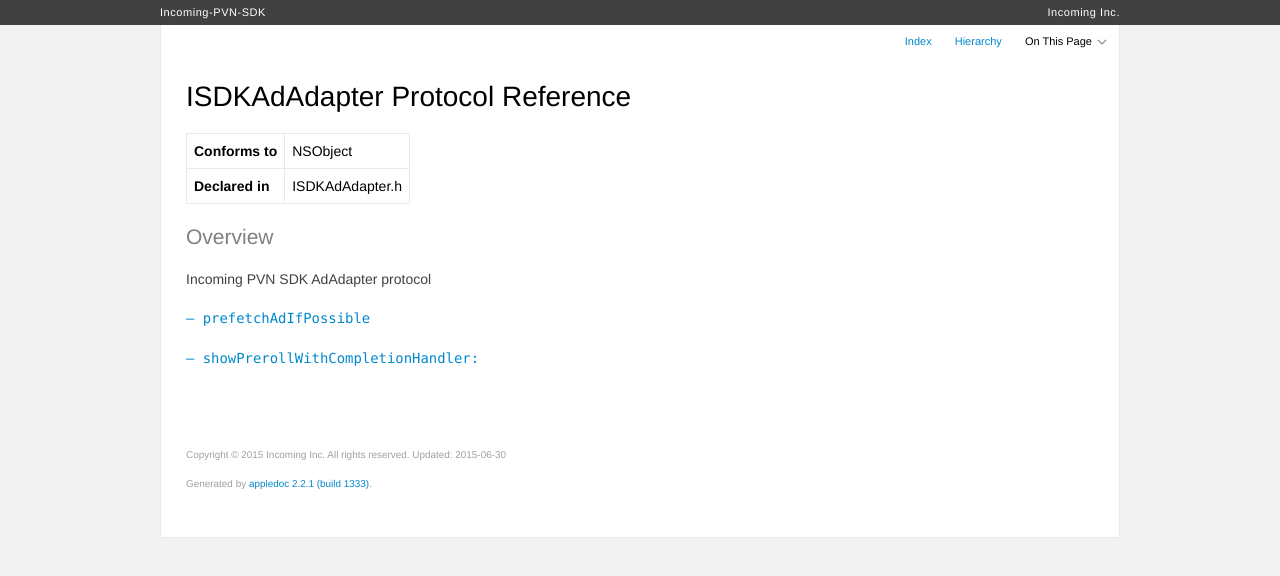
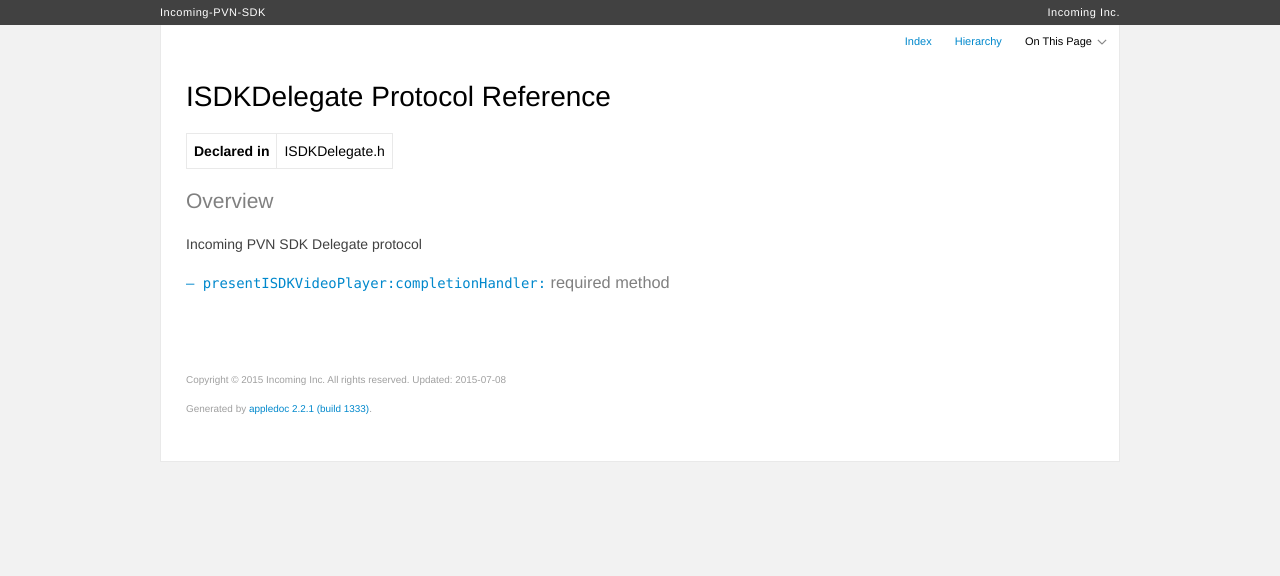
Before and after one commit to incoming-inc/ios-template-app, a Jekyll site: the page apidoc/html/Protocols/ISDKDelegate.html, which Jekyll copies as it is, in a window 1280 px wide. Shown: the top 576 px of the page. Built offline with Jekyll 4.4.1, drawn with Linux system fonts in a browser that asks for light colours.

Commit message:
Documentation updates

```diff
--- a/apidoc/html/Protocols/ISDKAdAdapter.html
+++ b/apidoc/html/Protocols/ISDKDelegate.html
@@ -3,7 +3,7 @@
 <head>
 	<meta charset="utf-8">
 
-	<title>ISDKAdAdapter Protocol Reference</title>
+	<title>ISDKDelegate Protocol Reference</title>
 
 	<link rel="stylesheet" href="../css/style.css">
 	<meta name="viewport" content="initial-scale=1, maximum-scale=1.4">
@@ -60,9 +60,7 @@
 
 	<optgroup label="Instance Methods">
 
-		<option value="//api/name/prefetchAdIfPossible">- prefetchAdIfPossible</option>
-
-		<option value="//api/name/showPrerollWithCompletionHandler:">- showPrerollWithCompletionHandler:</option>
+		<option value="//api/name/presentISDKVideoPlayer:completionHandler:">- presentISDKVideoPlayer:completionHandler:</option>
 
 	</optgroup>
 
@@ -79,16 +77,13 @@
 		<div id="overview_contents" class="container">
 			<div id="content">
 				<main role="main">
-					<h1 class="title">ISDKAdAdapter Protocol Reference</h1>
+					<h1 class="title">ISDKDelegate Protocol Reference</h1>
 
 
 					<div class="section section-specification"><table cellspacing="0"><tbody>
 						<tr>
-	<th>Conforms to</th>
-	<td>NSObject</td>
-</tr><tr>
 	<th>Declared in</th>
-	<td>ISDKAdAdapter.h</td>
+	<td>ISDKDelegate.h</td>
 </tr>
 						</tbody></table></div>
 
@@ -98,7 +93,7 @@
 					<div class="section section-overview">
 						<a title="Overview" name="overview"></a>
 						<h2 class="subtitle subtitle-overview">Overview</h2>
-						<p>Incoming PVN SDK AdAdapter protocol</p>
+						<p>Incoming PVN SDK Delegate protocol</p>
 					</div>
 
 
@@ -114,9 +109,9 @@
 
 						<div class="task-list">
 							<div class="section-method">
-	<a name="//api/name/prefetchAdIfPossible" title="prefetchAdIfPossible"></a>
-	<h3 class="method-title"><code><a href="#//api/name/prefetchAdIfPossible">&ndash;&nbsp;prefetchAdIfPossible</a></code>
-</h3>
+	<a name="//api/name/presentISDKVideoPlayer:completionHandler:" title="presentISDKVideoPlayer:completionHandler:"></a>
+	<h3 class="method-title"><code><a href="#//api/name/presentISDKVideoPlayer:completionHandler:">&ndash;&nbsp;presentISDKVideoPlayer:completionHandler:</a></code>
+<span class="task-item-suffix">required method</span></h3>
 
 	<div class="method-info">
 		<div class="pointy-thing"></div>
@@ -125,61 +120,12 @@
 
 
 			<div class="method-subsection brief-description">
-				<p>This method may be called by the Incoming SDK to give a chance
-to the Ad adapter to start loading an ad</p>
+				<p>Delegate method for the host application to present the ISDK video player</p>
 			</div>
 
 
 
-			<div class="method-subsection method-declaration"><code>- (void)prefetchAdIfPossible</code></div>
-
-
-
-
-
-
-
-
-
-			<div class="method-subsection discussion-section">
-				<h4 class="method-subtitle">Discussion</h4>
-				<p>This method may be called by the Incoming SDK to give a chance
-to the Ad adapter to start loading an ad</p>
-			</div>
-
-
-
-
-
-
-
-			<div class="method-subsection declared-in-section">
-				<h4 class="method-subtitle">Declared In</h4>
-				<p><code class="declared-in-ref">ISDKAdAdapter.h</code></p>
-			</div>
-
-
-		</div>
-	</div>
-</div><div class="section-method">
-	<a name="//api/name/showPrerollWithCompletionHandler:" title="showPrerollWithCompletionHandler:"></a>
-	<h3 class="method-title"><code><a href="#//api/name/showPrerollWithCompletionHandler:">&ndash;&nbsp;showPrerollWithCompletionHandler:</a></code>
-</h3>
-
-	<div class="method-info">
-		<div class="pointy-thing"></div>
-
-		<div class="method-info-container">
-
-
-			<div class="method-subsection brief-description">
-				<p>Before showing the ISDK video player, this method will be called to allow the ad
-adapter to show an ad. The adapter should then call the supplied completion handler</p>
-			</div>
-
-
-
-			<div class="method-subsection method-declaration"><code>- (void)showPrerollWithCompletionHandler:(void ( ^ ) ( BOOL adShown , BOOL shouldProceed , NSError **error ))<em>completionHandler</em></code></div>
+			<div class="method-subsection method-declaration"><code>- (void)presentISDKVideoPlayer:(UIViewController *)<em>videoPlayer</em> completionHandler:(void ( ^ ) ( BOOL presented ))<em>completionHandler</em></code></div>
 
 
 
@@ -188,8 +134,13 @@
 				<table class="argument-def parameter-def">
 
 					<tr>
+						<th scope="row" class="argument-name"><code>videoPlayer</code></th>
+						<td><p>A UIViewController for the host app to present</p></td>
+					</tr>
+
+					<tr>
 						<th scope="row" class="argument-name"><code>completionHandler</code></th>
-						<td><p>completionHandler to call once done</p></td>
+						<td><p>should be called once the supplied UIViewController has been presented, with the presented boolean parameter set to YES if the UIViewController was succesfully presented, NO if not.</p></td>
 					</tr>
 
 				</table>
@@ -203,8 +154,7 @@
 
 			<div class="method-subsection discussion-section">
 				<h4 class="method-subtitle">Discussion</h4>
-				<p>Before showing the ISDK video player, this method will be called to allow the ad
-adapter to show an ad. The adapter should then call the supplied completion handler</p>
+				<p>Delegate method for the host application to present the ISDK video player</p>
 			</div>
 
 
@@ -215,7 +165,7 @@
 
 			<div class="method-subsection declared-in-section">
 				<h4 class="method-subtitle">Declared In</h4>
-				<p><code class="declared-in-ref">ISDKAdAdapter.h</code></p>
+				<p><code class="declared-in-ref">ISDKDelegate.h</code></p>
 			</div>
 
 
@@ -234,7 +184,7 @@
 				<footer>
 					<div class="footer-copyright">
 
-						<p class="copyright">Copyright &copy; 2015 Incoming Inc. All rights reserved. Updated: 2015-06-30</p>
+						<p class="copyright">Copyright &copy; 2015 Incoming Inc. All rights reserved. Updated: 2015-07-08</p>
 
 
 						<p class="generator">Generated by <a href="http://appledoc.gentlebytes.com">appledoc 2.2.1 (build 1333)</a>.</p>
--- a/apidoc/html/hierarchy.html
+++ b/apidoc/html/hierarchy.html
@@ -67,6 +67,8 @@
 
 							<li><a href="Protocols/ISDKAdAdapter.html">ISDKAdAdapter</a></li>
 
+							<li><a href="Protocols/ISDKDelegate.html">ISDKDelegate</a></li>
+
 						</ul>
 
 
@@ -77,7 +79,7 @@
 					<footer>
 						<div class="footer-copyright">
 
-							<p class="copyright">Copyright &copy; 2015 Incoming Inc. All rights reserved. Updated: 2015-06-30</p>
+							<p class="copyright">Copyright &copy; 2015 Incoming Inc. All rights reserved. Updated: 2015-07-08</p>
 
 
 							<p class="generator">Generated by <a href="http://appledoc.gentlebytes.com">appledoc 2.2.1 (build 1333)</a>.</p>
--- a/apidoc/html/index.html
+++ b/apidoc/html/index.html
@@ -64,6 +64,8 @@
 
 								<li><a href="Protocols/ISDKAdAdapter.html">ISDKAdAdapter</a></li>
 
+								<li><a href="Protocols/ISDKDelegate.html">ISDKDelegate</a></li>
+
 							</ul>
 
 
@@ -77,7 +79,7 @@
 					<footer>
 						<div class="footer-copyright">
 
-							<p class="copyright">Copyright &copy; 2015 Incoming Inc. All rights reserved. Updated: 2015-06-30</p>
+							<p class="copyright">Copyright &copy; 2015 Incoming Inc. All rights reserved. Updated: 2015-07-08</p>
 
 
 							<p class="generator">Generated by <a href="http://appledoc.gentlebytes.com">appledoc 2.2.1 (build 1333)</a>.</p>
```
Also changed, not shown: apidoc/html/Classes/ISDKAppDelegateHelper.html (+62 -55 lines), release-notes.md (+10 -0 lines).
